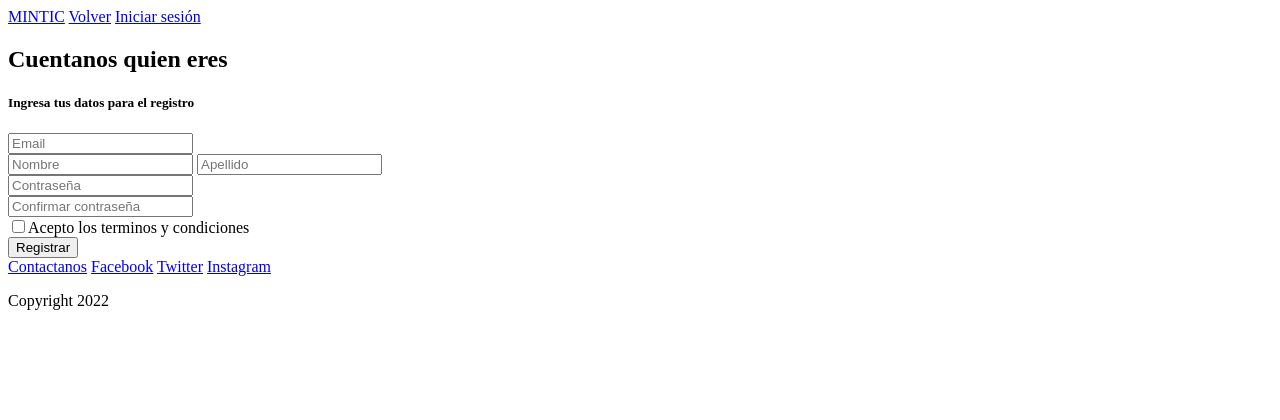
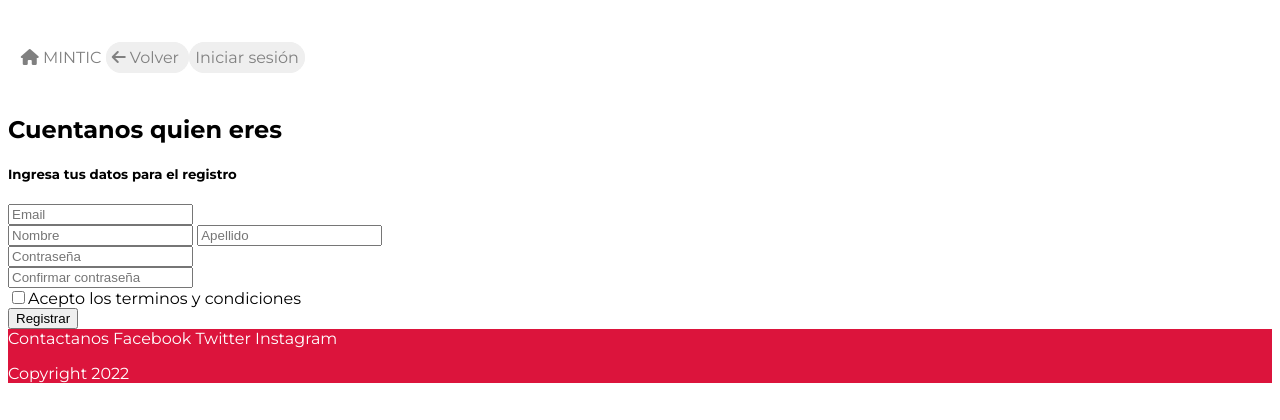
Before and after one commit to LuisPg10/flask_application, a Flask app: page /sign_up in a window 1280 px wide. Shown: the top 420 px of the page. Run offline with Flask 2, Linux system fonts and the light colour scheme; some libraries are stand-ins or nearby versions.

Commit message:
plantillas de la aplicación para ver el inicio, inicio de sesión, registro y la base de las plantillas

```diff
--- a/templates/base.html
+++ b/templates/base.html
@@ -4,6 +4,14 @@
     <meta charset="UTF-8">
     <meta http-equiv="X-UA-Compatible" content="IE=edge">
     <meta name="viewport" content="width=device-width, initial-scale=1.0">
+
+    <!--External links for CSS-->
+    <link rel="preconnect" href="https://fonts.googleapis.com">
+    <link rel="preconnect" href="https://fonts.gstatic.com" crossorigin>
+    <link href="https://fonts.googleapis.com/css2?family=Montserrat:wght@400;700&display=swap" rel="stylesheet">
+    <link rel="stylesheet" href="https://cdnjs.cloudflare.com/ajax/libs/font-awesome/6.1.2/css/all.min.css">
+    <!--My own style-->
+    <link rel="stylesheet" href="/static/style.css">
 
     {% if title %}
         <title>{{ title }} </title>
@@ -15,7 +23,9 @@
 
     <header>
         <nav>
-            <a target="_blank" href="https://www.mintic.gov.co/portal/inicio/">MINTIC</a>
+            <a target="_blank" href="https://www.mintic.gov.co/portal/inicio/" id="mintic">
+                <i class="fas fa-home"></i> MINTIC
+            </a>
             {% block navigation %}
             {% endblock %}
         </nav>
--- a/templates/great_register.html
+++ b/templates/great_register.html
@@ -1,7 +1,7 @@
 {% extends "base.html" %}
 
 {% block navigation %}
-    <a href="/sign_in">Iniciar sesión</a>
+    <a href="/sign_in" class="option right">Iniciar sesión</a>
 {% endblock %}
 {% block content %}
     <section>
--- a/templates/register.html
+++ b/templates/register.html
@@ -1,8 +1,10 @@
 {% extends "base.html" %}
 
 {% block navigation %}
-    <a href="/">Volver</a>
-    <a href="/sign_in">Iniciar sesión</a>
+    <a href="/" class="option first">
+        <i class="fas fa-arrow-left"></i> Volver
+    </a>
+    <a href="/sign_in" class="option right">Iniciar sesión</a>
 {% endblock %}
 
 {% block content %}
--- a/templates/session.html
+++ b/templates/session.html
@@ -1,19 +1,21 @@
 {% extends "base.html" %}
 
 {% block navigation %}
-    <a href="/sign_up">Registrarse</a>
+    <a href="/sign_up" class="option right">Registrarse</a>
 {% endblock %}
 
 {% block content %}
     <section>
         <h1>Si ya eres usuario empieza a reservar</h1>
         <h5>Estas en el mejor lugar</h5>
-        <form action="sign_in" method="post">
+        <form action="/sign_in" method="post">
             {{ form.email }}
             <br/>
             {{ form.password }}
             <br/>
            {{ form.remember }} {{ form.remember.label }}
+           <br/>
+           {{ form.sign_in }}
         </form>
     </section>
 {% endblock %}
```
Also changed, not shown: templates/index.html (+5 -5 lines).
